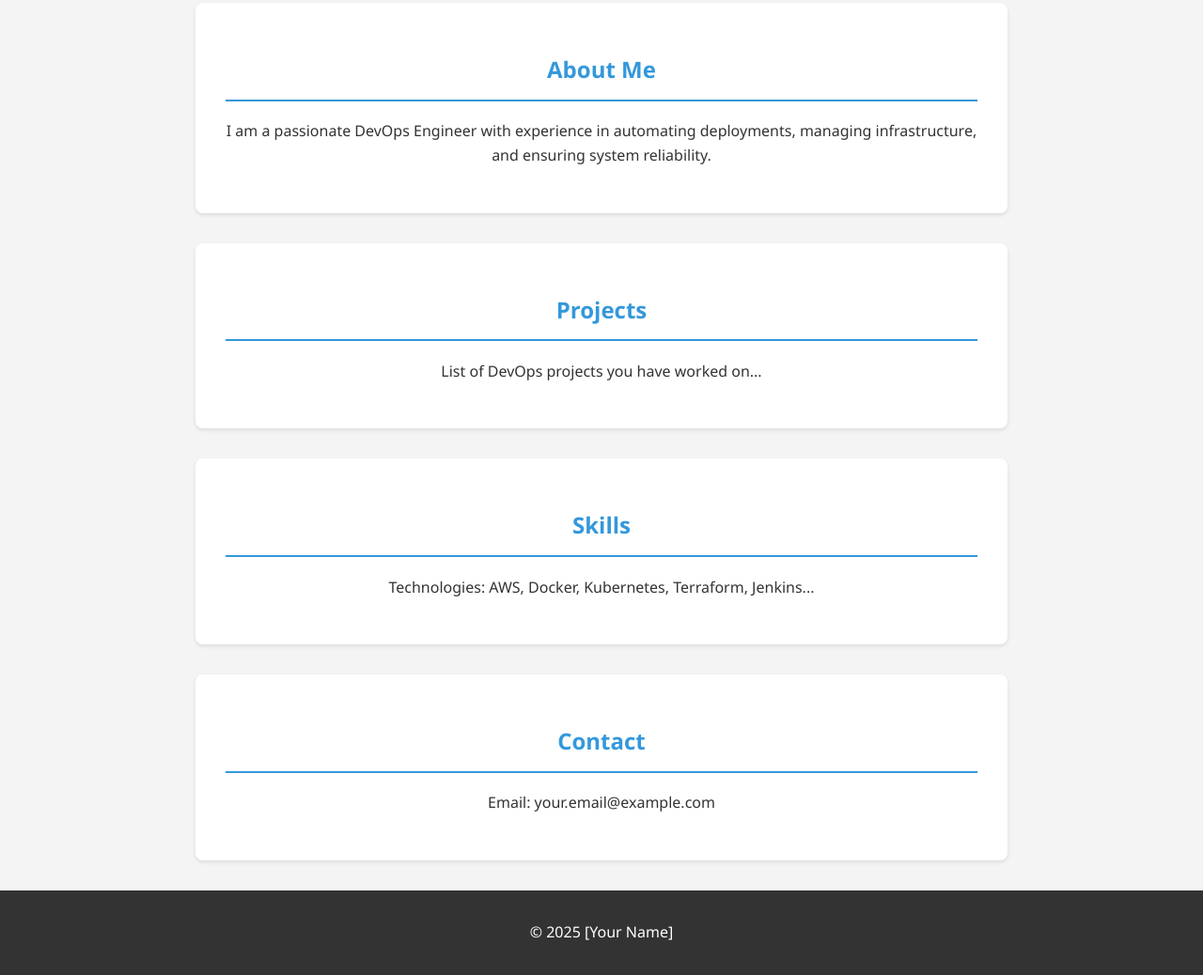
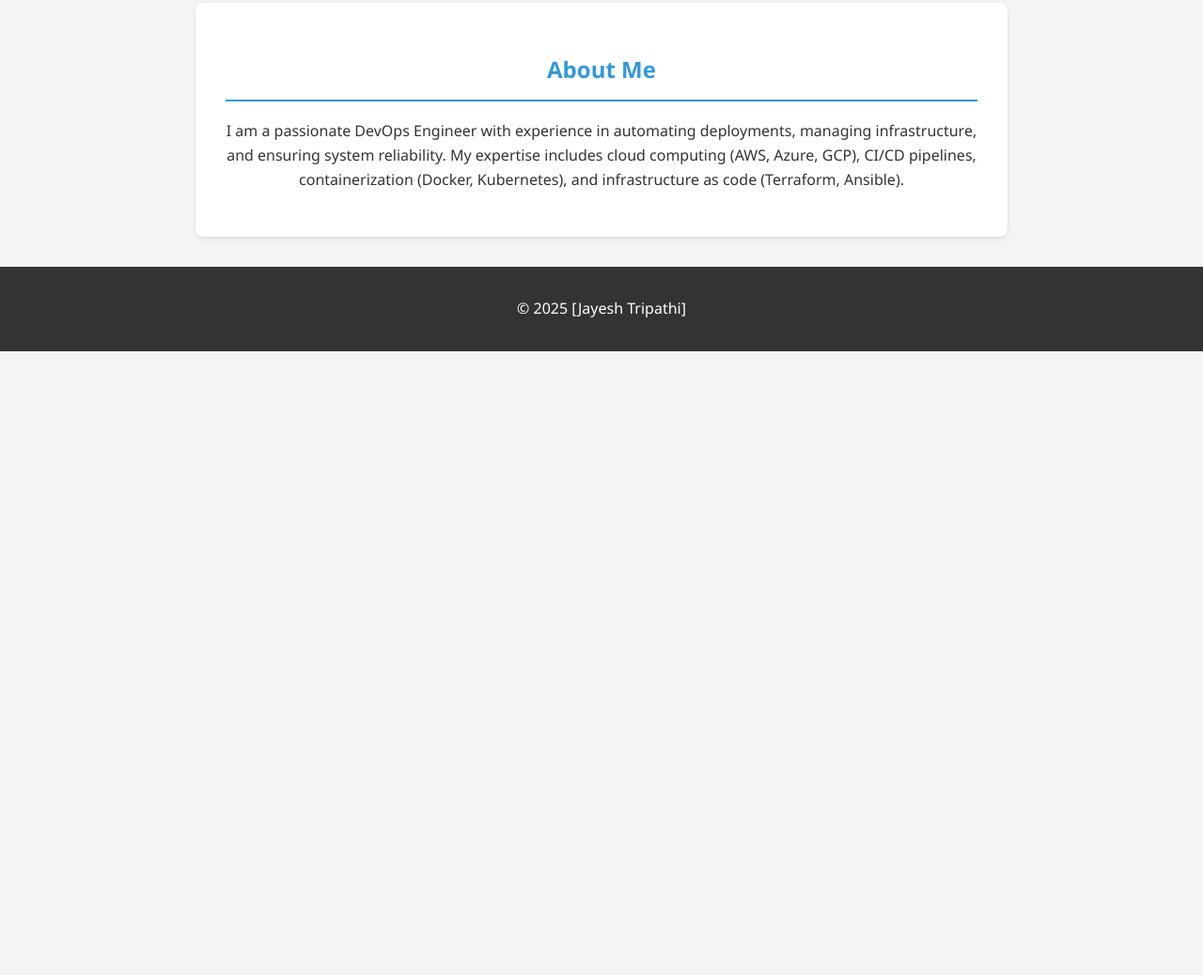
Before and after one commit to Jayesh-CodeHub/Portfolio, a plain HTML site: page index.html in a window 1280 px wide. Shown: the part 469-1507 px from the top of the page at 94% size. After the commit the page ends 843 px from the top, so only its background shows below. Drawn offline with Linux system fonts and the light colour scheme.

Commit message:
changed to previous look [seventh commit]

```diff
--- a/index.html
+++ b/index.html
@@ -5,10 +5,6 @@
     <meta name="viewport" content="width=device-width, initial-scale=1.0">
     <title>DevOps Portfolio - [Your Name]</title>
     <style>
-        html {
-            scroll-behavior: smooth; /* Enables smooth scrolling */
-        }
-
         body {
             font-family: 'Segoe UI', Tahoma, Geneva, Verdana, sans-serif;
             margin: 0;
@@ -46,10 +42,6 @@
         nav {
             background-color: #2980b9;
             padding: 1em 0;
-            position: sticky;
-            top: 0;
-            width: 100%;
-            z-index: 1000;
         }
 
         nav a {
@@ -84,15 +76,12 @@
             padding: 1em 0;
             background-color: #333;
             color: white;
-            position: relative;
-            bottom: 0;
-            width: 100%;
         }
     </style>
 </head>
 <body>
     <header>
-        <h1>[Your Name]</h1>
+        <h1>[Jayesh Tripathi]</h1>
         <p>DevOps Engineer</p>
         <img src="profile_pic.jpeg" alt="Profile Picture" class="profile-image">
     </header>
@@ -107,27 +96,12 @@
     <section id="about">
         <h2>About Me</h2>
         <p>
-            I am a passionate DevOps Engineer with experience in automating deployments, managing infrastructure, and ensuring system reliability.
+            I am a passionate DevOps Engineer with experience in automating deployments, managing infrastructure, and ensuring system reliability. My expertise includes cloud computing (AWS, Azure, GCP), CI/CD pipelines, containerization (Docker, Kubernetes), and infrastructure as code (Terraform, Ansible).
         </p>
     </section>
 
-    <section id="projects">
-        <h2>Projects</h2>
-        <p>List of DevOps projects you have worked on...</p>
-    </section>
-
-    <section id="skills">
-        <h2>Skills</h2>
-        <p>Technologies: AWS, Docker, Kubernetes, Terraform, Jenkins...</p>
-    </section>
-
-    <section id="contact">
-        <h2>Contact</h2>
-        <p>Email: your.email@example.com</p>
-    </section>
-
     <footer>
-        <p>&copy; 2025 [Your Name]</p>
+        <p>&copy; 2025 [Jayesh Tripathi]</p>
     </footer>
 </body>
 </html>
```
